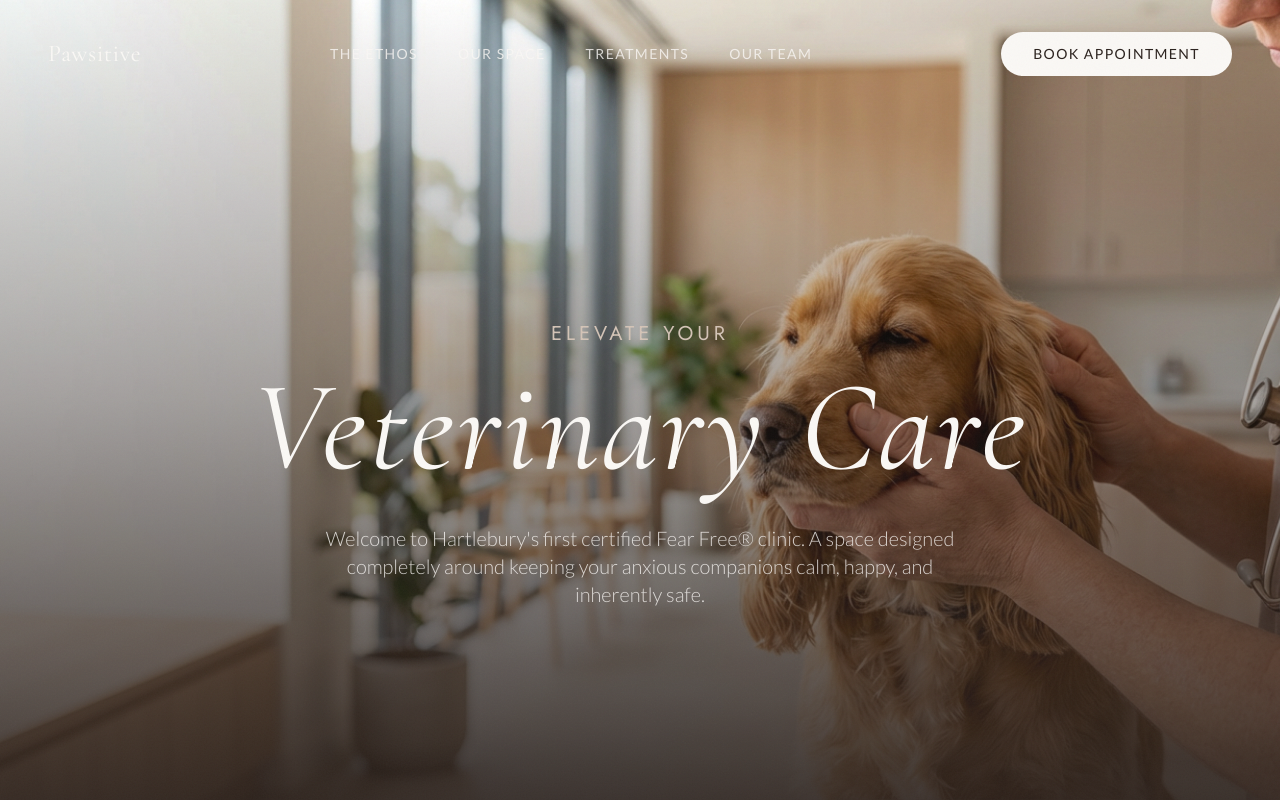
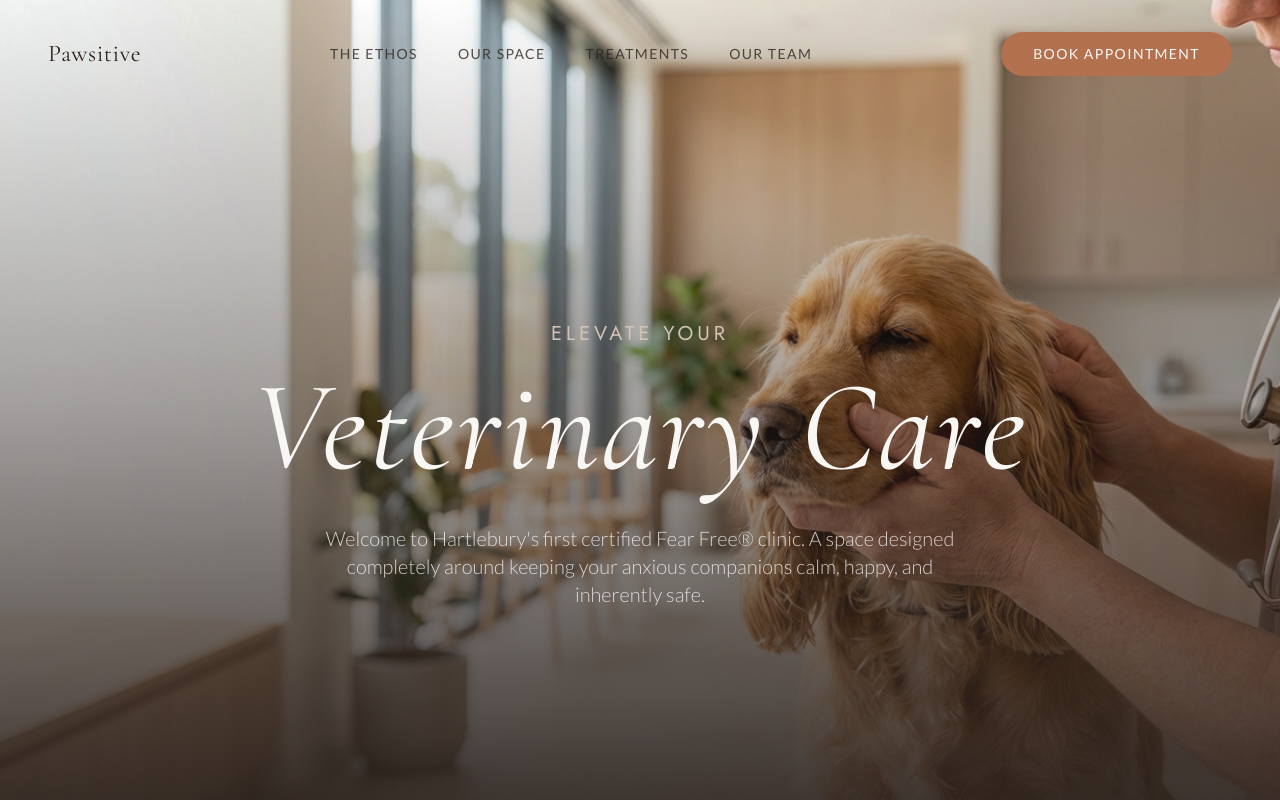
Before and after one commit to Haslam87/pawsitive-vet-care, a React (Vite) app: page / in a window 1280 px wide. Shown: the top 800 px of the page. Built offline with nearby package versions, Linux system fonts and the light colour scheme.

Commit message:
nav bar text

```diff
--- a/src/components/Navbar.jsx
+++ b/src/components/Navbar.jsx
@@ -20,7 +20,7 @@ export default function Navbar() {
         >
             <div className="max-w-7xl mx-auto px-6 md:px-12 flex justify-between items-center">
                 {/* Brand */}
-                <div className={`font-serif text-2xl tracking-wide ${isScrolled ? 'text-[#2B221E]' : 'text-[#FAF8F5]'}`}>
+                <div className={`font-serif text-2xl tracking-wide ${isScrolled ? 'text-[#2B221E]' : 'text-[#2B221E]'}`}>
                     Pawsitive
                 </div>
 
@@ -30,7 +30,7 @@ export default function Navbar() {
                         <a
                             key={link}
                             href={`#${link.toLowerCase().replace(' ', '-')}`}
-                            className={`text-sm tracking-widest uppercase transition-colors duration-300 ${isScrolled ? 'text-[#2B221E]/70 hover:text-[#B3704D]' : 'text-[#FAF8F5]/80 hover:text-[#FAF8F5]'
+                            className={`text-sm tracking-widest uppercase transition-colors duration-300 ${isScrolled ? 'text-[#2B221E]/70 hover:text-[#B3704D]' : 'text-[#2B221E]/80 hover:text-[#B3704D]'
                                 }`}
                         >
                             {link}
@@ -42,7 +42,7 @@ export default function Navbar() {
                 <button
                     className={`px-8 py-3 rounded-[2rem] text-sm tracking-widest uppercase transition-all duration-300 ${isScrolled
                         ? 'bg-[#B3704D] text-[#FAF8F5] hover:bg-[#2B221E]'
-                        : 'bg-[#FAF8F5] text-[#2B221E] hover:bg-[#D4C4B7]'
+                        : 'bg-[#B3704D] text-[#FAF8F5] hover:bg-[#2B221E]'
                         }`}
                 >
                     Book Appointment
```
